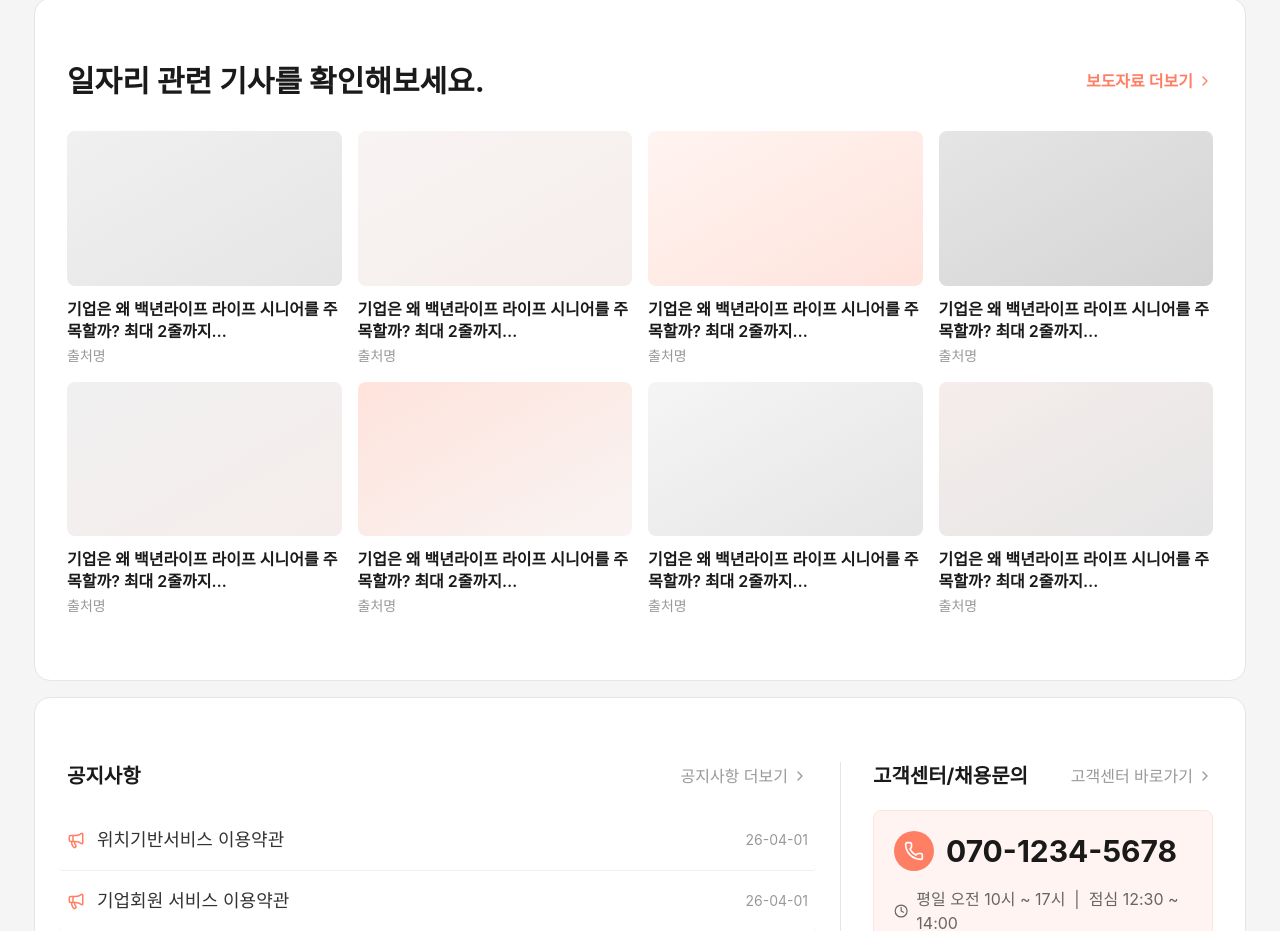
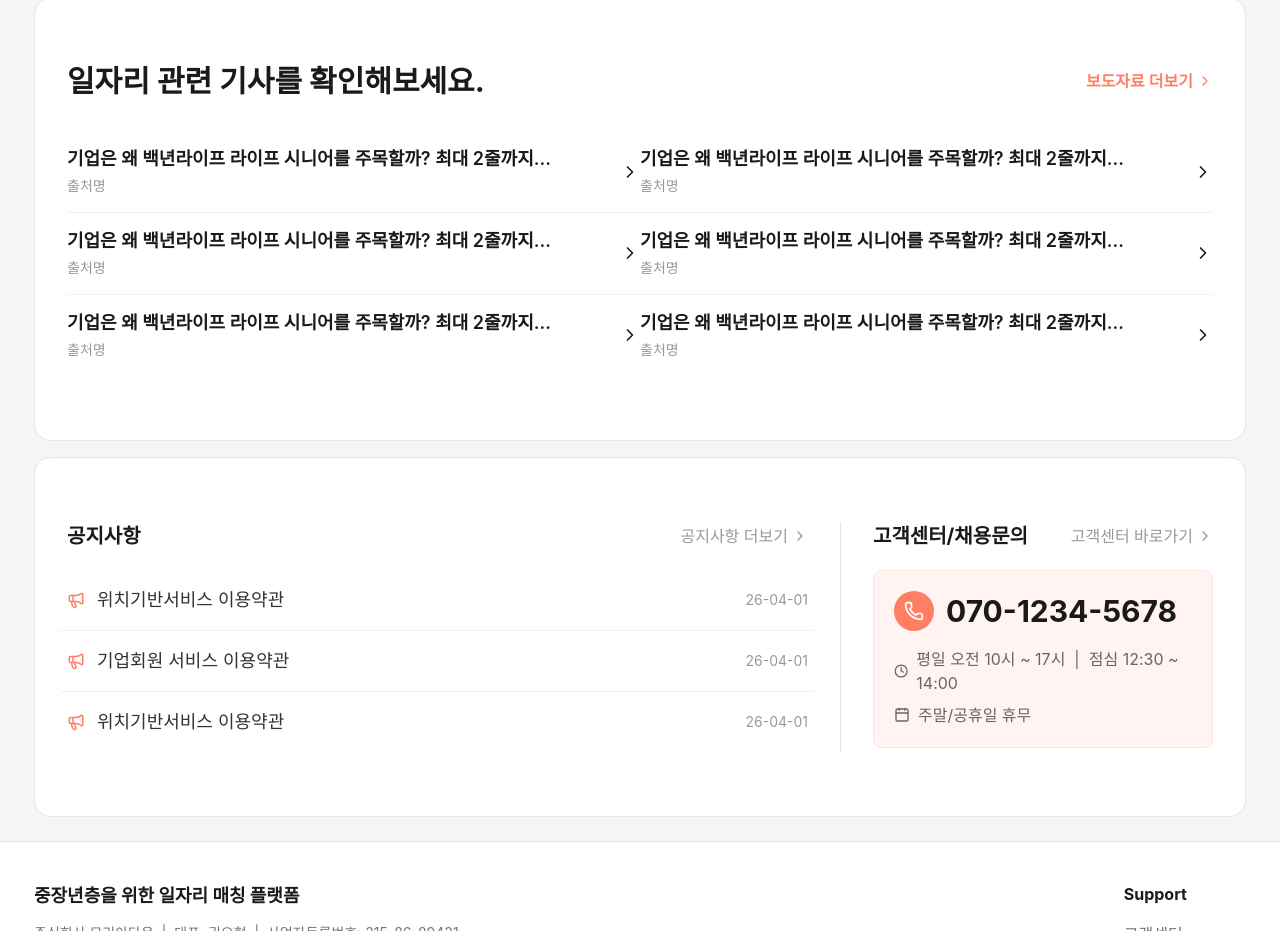
Before and after one commit to inhuiyang/nextpatner-home, a website: page index.html in a window 1280 px wide. Shown: the part 2696-3627 px from the top of the page. Drawn offline with nearby package versions, Linux system fonts and the light colour scheme; a web font is replaced by a local one.

Commit message:
feat: 일자리 관련 기사 섹션을 2열 3행 리스트 형식으로 변경
- 썸네일 이미지 제거
- 그리드 카드 → 2열 3행 리스트 레이아웃으로 변경
- 각 아이템에 chevron-right 아이콘 추가

Co-Authored-By: Claude Sonnet 4.6 <noreply@anthropic.com>

```diff
--- a/index.html
+++ b/index.html
@@ -444,75 +444,55 @@
       </a>
     </div>
 
-    <!-- 기사 그리드 (일회성 요소 → 유틸리티 사용) -->
-    <div class="grid grid-cols-2 md:grid-cols-3 lg:grid-cols-4 gap-4">
+    <!-- 기사 리스트 (2열 3행) -->
+    <div class="grid grid-cols-2 gap-x-8">
 
-      <!-- 기사 카드 × 8 -->
-      <article class="cursor-pointer group">
-        <div class="aspect-video bg-neutral-100 rounded-card overflow-hidden mb-3">
-          <div class="w-full h-full bg-gradient-to-br from-neutral-100 to-neutral-200 group-hover:scale-105 transition-transform duration-300"></div>
+      <article class="cursor-pointer group flex items-center justify-between gap-4 py-4 border-b border-neutral-100">
+        <div class="min-w-0">
+          <h4 class="text-lg font-semibold text-neutral-900 leading-snug mb-1 group-hover:text-primary-500 transition-colors line-clamp-1">기업은 왜 백년라이프 라이프 시니어를 주목할까? 최대 2줄까지…</h4>
+          <p class="text-sm text-neutral-400">출처명</p>
         </div>
-        <h4 class="text-base font-semibold text-neutral-900 leading-snug mb-1 group-hover:text-primary-500 transition-colors line-clamp-2">기업은 왜 백년라이프 라이프 시니어를 주목할까? 최대 2줄까지…</h4>
-        <p class="text-sm text-neutral-400">출처명</p>
+        <i data-lucide="chevron-right" class="text-neutral-300 shrink-0" style="width:20px;height:20px;"></i>
       </article>
 
-      <article class="cursor-pointer group">
-        <div class="aspect-video bg-neutral-100 rounded-card overflow-hidden mb-3">
-          <div class="w-full h-full bg-gradient-to-br from-warm-grey-50 to-warm-grey-100 group-hover:scale-105 transition-transform duration-300"></div>
+      <article class="cursor-pointer group flex items-center justify-between gap-4 py-4 border-b border-neutral-100">
+        <div class="min-w-0">
+          <h4 class="text-lg font-semibold text-neutral-900 leading-snug mb-1 group-hover:text-primary-500 transition-colors line-clamp-1">기업은 왜 백년라이프 라이프 시니어를 주목할까? 최대 2줄까지…</h4>
+          <p class="text-sm text-neutral-400">출처명</p>
         </div>
-        <h4 class="text-base font-semibold text-neutral-900 leading-snug mb-1 group-hover:text-primary-500 transition-colors line-clamp-2">기업은 왜 백년라이프 라이프 시니어를 주목할까? 최대 2줄까지…</h4>
-        <p class="text-sm text-neutral-400">출처명</p>
+        <i data-lucide="chevron-right" class="text-neutral-300 shrink-0" style="width:20px;height:20px;"></i>
       </article>
 
-      <article class="cursor-pointer group">
-        <div class="aspect-video bg-neutral-100 rounded-card overflow-hidden mb-3">
-          <div class="w-full h-full bg-gradient-to-br from-primary-50 to-primary-100 group-hover:scale-105 transition-transform duration-300"></div>
+      <article class="cursor-pointer group flex items-center justify-between gap-4 py-4 border-b border-neutral-100">
+        <div class="min-w-0">
+          <h4 class="text-lg font-semibold text-neutral-900 leading-snug mb-1 group-hover:text-primary-500 transition-colors line-clamp-1">기업은 왜 백년라이프 라이프 시니어를 주목할까? 최대 2줄까지…</h4>
+          <p class="text-sm text-neutral-400">출처명</p>
         </div>
-        <h4 class="text-base font-semibold text-neutral-900 leading-snug mb-1 group-hover:text-primary-500 transition-colors line-clamp-2">기업은 왜 백년라이프 라이프 시니어를 주목할까? 최대 2줄까지…</h4>
-        <p class="text-sm text-neutral-400">출처명</p>
+        <i data-lucide="chevron-right" class="text-neutral-300 shrink-0" style="width:20px;height:20px;"></i>
       </article>
 
-      <!-- 기사 4: 모바일 표시, 태블릿+ 표시 -->
-      <article class="cursor-pointer group">
-        <div class="aspect-video bg-neutral-100 rounded-card overflow-hidden mb-3">
-          <div class="w-full h-full bg-gradient-to-br from-neutral-200 to-neutral-300 group-hover:scale-105 transition-transform duration-300"></div>
+      <article class="cursor-pointer group flex items-center justify-between gap-4 py-4 border-b border-neutral-100">
+        <div class="min-w-0">
+          <h4 class="text-lg font-semibold text-neutral-900 leading-snug mb-1 group-hover:text-primary-500 transition-colors line-clamp-1">기업은 왜 백년라이프 라이프 시니어를 주목할까? 최대 2줄까지…</h4>
+          <p class="text-sm text-neutral-400">출처명</p>
         </div>
-        <h4 class="text-base font-semibold text-neutral-900 leading-snug mb-1 group-hover:text-primary-500 transition-colors line-clamp-2">기업은 왜 백년라이프 라이프 시니어를 주목할까? 최대 2줄까지…</h4>
-        <p class="text-sm text-neutral-400">출처명</p>
+        <i data-lucide="chevron-right" class="text-neutral-300 shrink-0" style="width:20px;height:20px;"></i>
       </article>
 
-      <!-- 기사 5~6: 태블릿부터 표시 (md: 3열 2행 완성) -->
-      <article class="cursor-pointer group hidden md:block">
-        <div class="aspect-video bg-neutral-100 rounded-card overflow-hidden mb-3">
-          <div class="w-full h-full bg-gradient-to-br from-neutral-100 to-warm-grey-100 group-hover:scale-105 transition-transform duration-300"></div>
+      <article class="cursor-pointer group flex items-center justify-between gap-4 py-4">
+        <div class="min-w-0">
+          <h4 class="text-lg font-semibold text-neutral-900 leading-snug mb-1 group-hover:text-primary-500 transition-colors line-clamp-1">기업은 왜 백년라이프 라이프 시니어를 주목할까? 최대 2줄까지…</h4>
+          <p class="text-sm text-neutral-400">출처명</p>
         </div>
-        <h4 class="text-base font-semibold text-neutral-900 leading-snug mb-1 group-hover:text-primary-500 transition-colors line-clamp-2">기업은 왜 백년라이프 라이프 시니어를 주목할까? 최대 2줄까지…</h4>
-        <p class="text-sm text-neutral-400">출처명</p>
+        <i data-lucide="chevron-right" class="text-neutral-300 shrink-0" style="width:20px;height:20px;"></i>
       </article>
 
-      <article class="cursor-pointer group hidden md:block">
-        <div class="aspect-video bg-neutral-100 rounded-card overflow-hidden mb-3">
-          <div class="w-full h-full bg-gradient-to-br from-primary-100 to-warm-grey-50 group-hover:scale-105 transition-transform duration-300"></div>
+      <article class="cursor-pointer group flex items-center justify-between gap-4 py-4">
+        <div class="min-w-0">
+          <h4 class="text-lg font-semibold text-neutral-900 leading-snug mb-1 group-hover:text-primary-500 transition-colors line-clamp-1">기업은 왜 백년라이프 라이프 시니어를 주목할까? 최대 2줄까지…</h4>
+          <p class="text-sm text-neutral-400">출처명</p>
         </div>
-        <h4 class="text-base font-semibold text-neutral-900 leading-snug mb-1 group-hover:text-primary-500 transition-colors line-clamp-2">기업은 왜 백년라이프 라이프 시니어를 주목할까? 최대 2줄까지…</h4>
-        <p class="text-sm text-neutral-400">출처명</p>
-      </article>
-
-      <!-- 기사 7~8: 데스크탑부터 표시 (lg: 4열 2행 완성) -->
-      <article class="cursor-pointer group hidden lg:block">
-        <div class="aspect-video bg-neutral-100 rounded-card overflow-hidden mb-3">
-          <div class="w-full h-full bg-gradient-to-br from-neutral-50 to-neutral-200 group-hover:scale-105 transition-transform duration-300"></div>
-        </div>
-        <h4 class="text-base font-semibold text-neutral-900 leading-snug mb-1 group-hover:text-primary-500 transition-colors line-clamp-2">기업은 왜 백년라이프 라이프 시니어를 주목할까? 최대 2줄까지…</h4>
-        <p class="text-sm text-neutral-400">출처명</p>
-      </article>
-
-      <article class="cursor-pointer group hidden lg:block">
-        <div class="aspect-video bg-neutral-100 rounded-card overflow-hidden mb-3">
-          <div class="w-full h-full bg-gradient-to-br from-warm-grey-100 to-neutral-200 group-hover:scale-105 transition-transform duration-300"></div>
-        </div>
-        <h4 class="text-base font-semibold text-neutral-900 leading-snug mb-1 group-hover:text-primary-500 transition-colors line-clamp-2">기업은 왜 백년라이프 라이프 시니어를 주목할까? 최대 2줄까지…</h4>
-        <p class="text-sm text-neutral-400">출처명</p>
+        <i data-lucide="chevron-right" class="text-neutral-300 shrink-0" style="width:20px;height:20px;"></i>
       </article>
 
     </div>
```
Also changed, not shown: CLAUDE.md (+1 -0 lines).
